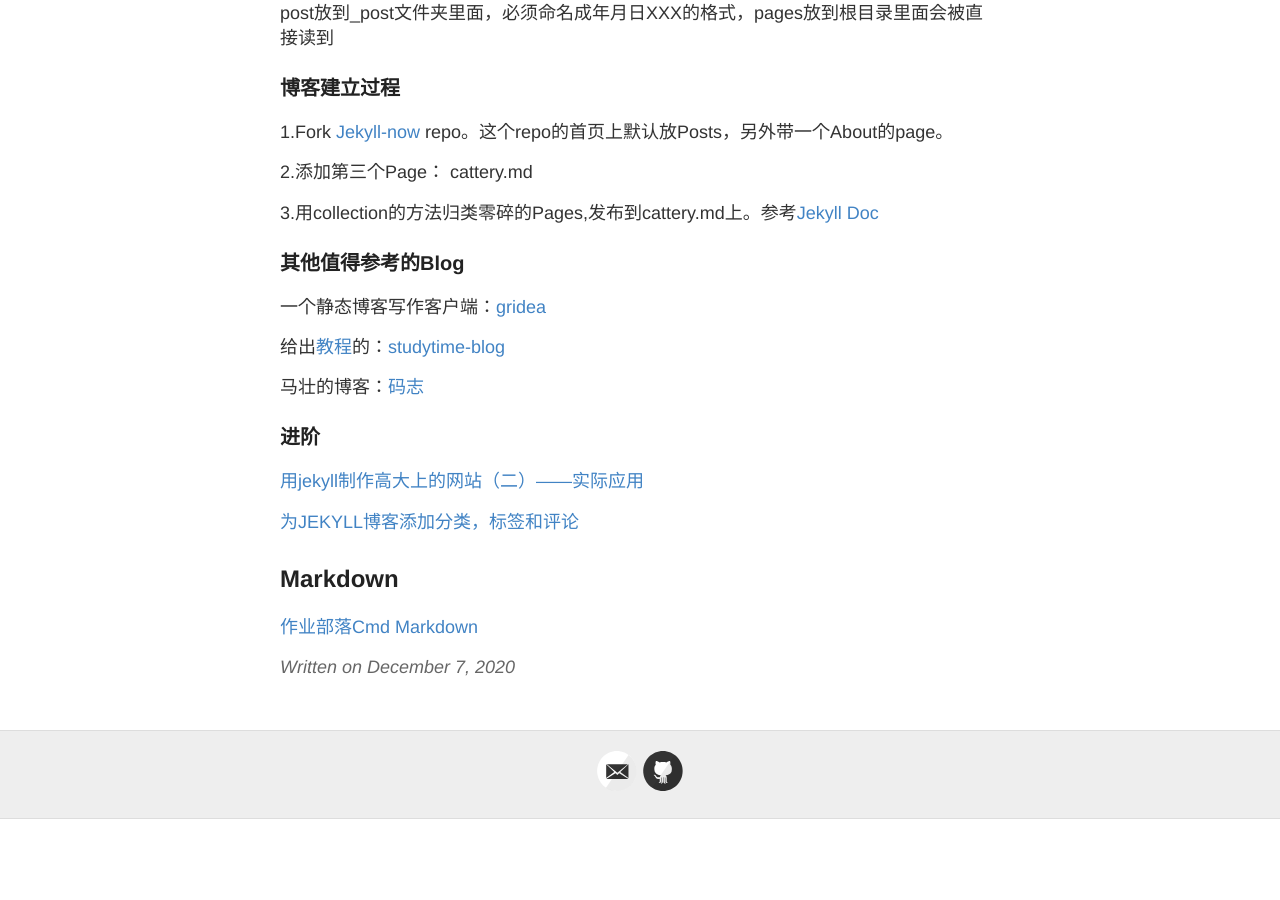
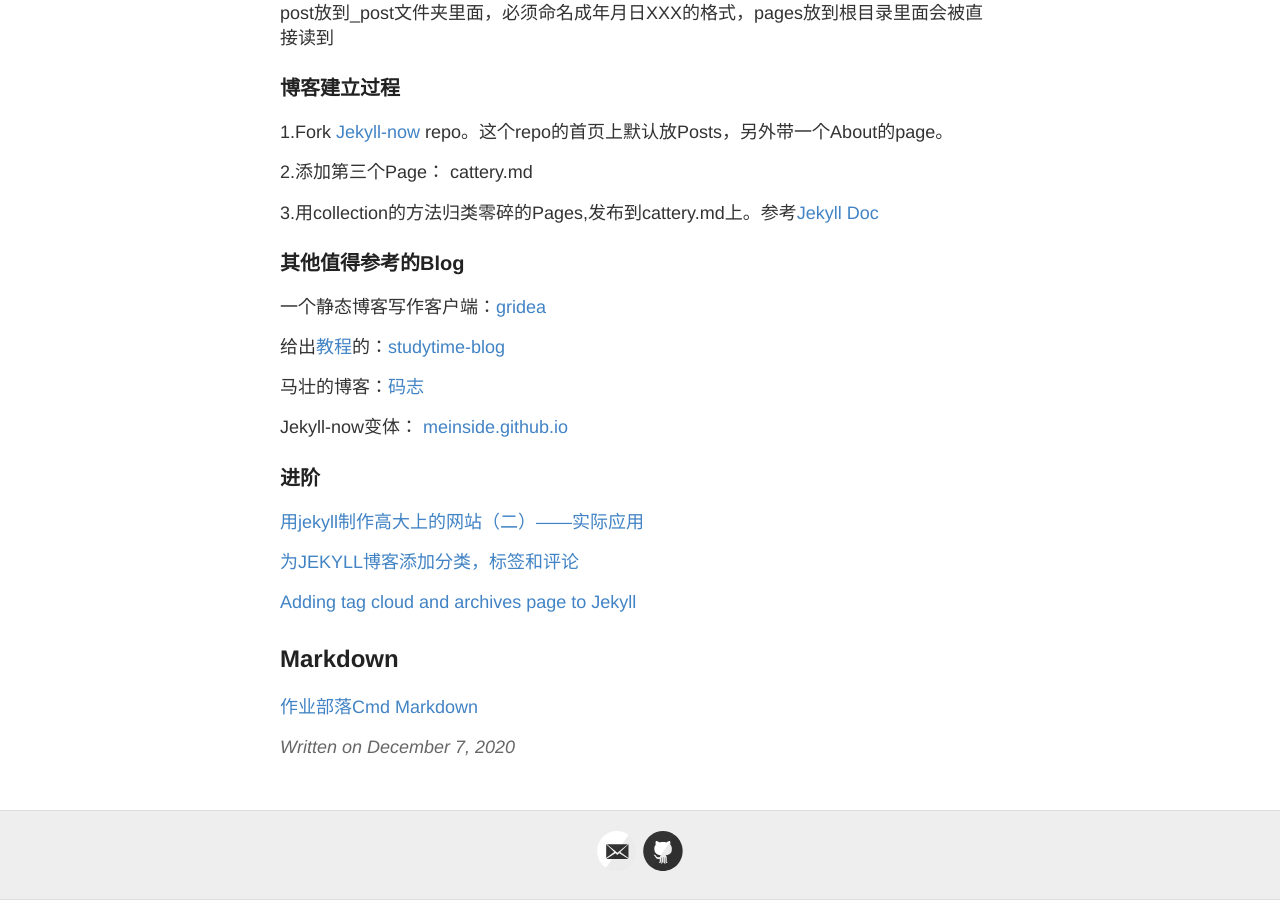
Before and after one commit to RuifMaxx/formalweb, a Jekyll site: the page built from _posts/2020-12-7-Git & Jekyll & Markdown.md, in a window 1280 px wide and 900 px high, scrolled down 691 px. Built offline with Jekyll 4.4.1, drawn with Linux system fonts in a browser that asks for light colours; before the commit the page ends 1510 px from its top, so only the background shows below that.

Commit message:
Update 2020-12-7-Git & Jekyll & Markdown.md

```diff
--- a/_posts/2020-12-7-Git & Jekyll & Markdown.md
+++ b/_posts/2020-12-7-Git & Jekyll & Markdown.md
@@ -42,11 +42,15 @@
 
 马壮的博客：[码志](https://github.com/mzlogin/mzlogin.github.io)
 
+Jekyll-now变体： [meinside.github.io](https://github.com/meinside/meinside.github.io)
+
 ### 进阶
 [用jekyll制作高大上的网站（二）——实际应用](https://www.cnblogs.com/strick/p/5484779.html)
 
 [为JEKYLL博客添加分类，标签和评论](http://zixiaojindao.github.io/blogging/2012/09/30/jekyll-category-tag-recent-comment/)
 
+[Adding tag cloud and archives page to Jekyll](https://blog.meinside.dev/Adding-tag-cloud-and-archives-page-to-Jekyll/)
+
 ## Markdown
 
 [作业部落Cmd Markdown](https://www.zybuluo.com/mdeditor)
```
